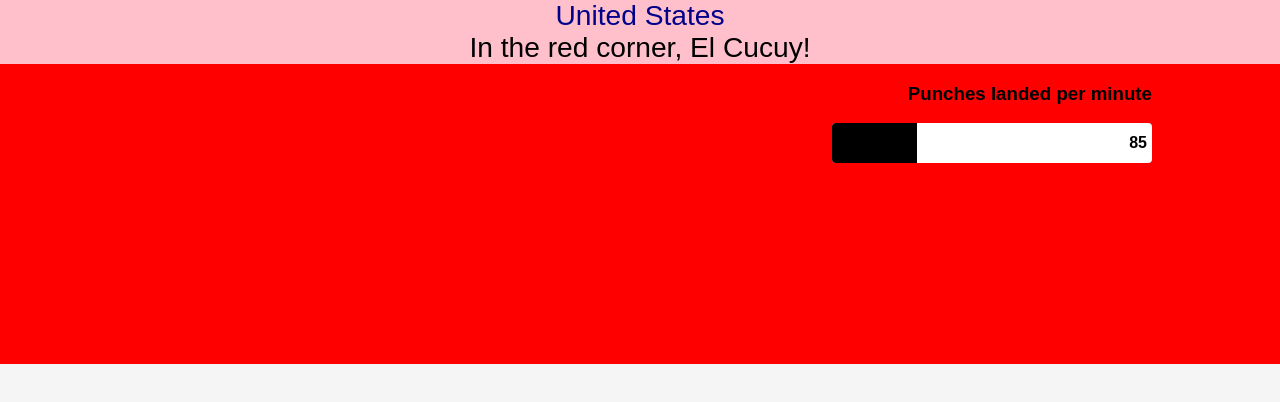
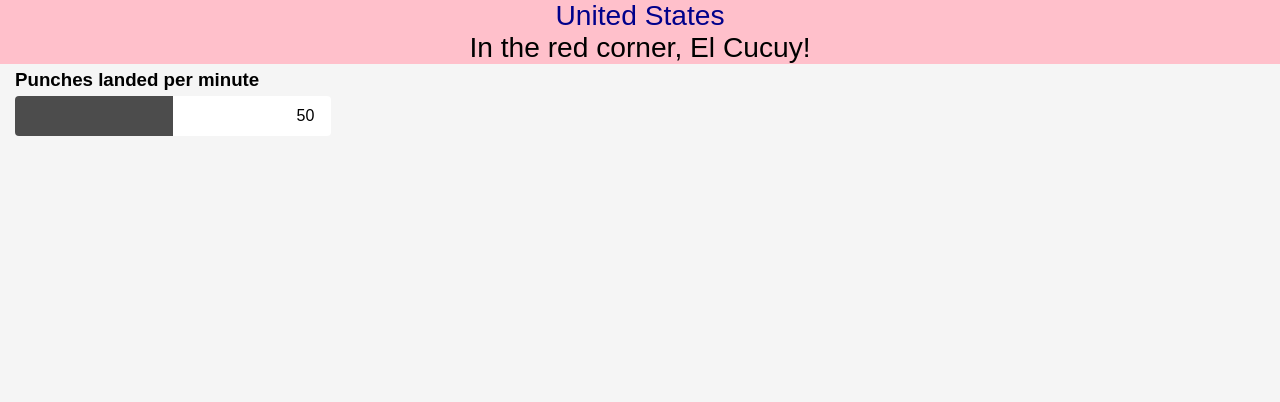
Before and after one commit to ngomichael/ufc-player-info, a React (Create React App) app: page / in a window 1280 px wide. Shown: the top 402 px of the page. Built offline with nearby package versions, Linux system fonts and the light colour scheme.

Commit message:
changed styles in Statistics and changed statisticName from a state to a prop in Header

```diff
--- a/public/index.css
+++ b/public/index.css
@@ -1,8 +1,9 @@
-body {
+html, body {
     margin: 0;
     padding: 0;
     font-family: sans-serif;
     background-color: whitesmoke;
     width: 100%;
+    min-height: 100%;
 
 }
--- a/src/Header.js
+++ b/src/Header.js
@@ -22,7 +22,6 @@
     constructor(props) {
         super(props);
         this.state = {
-            statistic: 'Punches landed per minute',
             fighter: 'El Cucuy',
             country: 'United States'
         };
@@ -40,7 +39,7 @@
                     </div>
                 </div>
                 <div>
-                    <Statistics statistic={this.state.statistic} />
+                    <Statistics statisticName="Punches landed per minute" />
                 </div>
             </div>
         )
--- a/src/Statistics.js
+++ b/src/Statistics.js
@@ -1,16 +1,20 @@
 import React, {Component} from 'react';
 
-const statisticsStyles = {
+// const statisticsStyles = {
+//     paddingRight: '10%',
+//     float: 'right',
+//     width: '100%',
+//     height: '300px',
+//     // marginLeft: '50%'
+// };
+
+const container = {
     display: 'flex',
     flexDirection: 'column',
-    backgroundColor: 'red',
-    alignItems: 'flex-end',
-    paddingRight: '10%',
-    float: 'right',
-    width: '100%',
-    height: '300px',
-    // marginLeft: '50%'
-
+    marginLeft: '15px',
+    // alignItems: 'flex-end',
+    // marginRight: '5%',
+    // position: 'relative'
 };
 
 const outerSkillsBar = {
@@ -22,18 +26,26 @@
     backgroundColor:'white',
     height: '40px',
     borderRadius: '4px',
+
 };
 
 const statNumber = {
-    paddingRight: '5px',
-    transition: 'all 1s ease',
+    display: 'flex',
+    paddingLeft: '22%',
+    position: 'absolute'
 };
 
+const statisticName = {
+    position: 'relative',
+    margin: '5px 0px',
+
+};
 
 function createInnerSkillsStyle(width) {
     const innerSkillsStyle = {
-        width: width + 'px',
+        width: width + '%',
         backgroundColor:'black',
+        opacity: '0.7',
         height: '40px',
         borderBottomLeftRadius: '4px',
         borderTopLeftRadius: '4px',
@@ -47,25 +59,22 @@
     constructor(props) {
         super(props);
         this.state = {
-            number: '0',
+            statisticNumber: '0',
         };
     }
 
     componentDidMount() {
-        setTimeout(function() { this.setState({number: '85'}); }.bind(this), 50);
+        setTimeout(function() { this.setState({statisticNumber: '50'}); }.bind(this), 1);
     }
 
     render() {
         return (
-            <div>
-                <div style={statisticsStyles}>
-                    <h3>{this.props.statistic}</h3>
-                    <div style={outerSkillsBar}>
-                        <div style={createInnerSkillsStyle(this.state.number)} >
-
-                        </div>
-                        <h4 style={statNumber}>{this.state.number}</h4>
+            <div style={container}>
+                <h3 style={statisticName}>{this.props.statisticName}</h3>
+                <div style={outerSkillsBar}>
+                    <div style={createInnerSkillsStyle(this.state.statisticNumber)} >
                     </div>
+                    <div style={statNumber}>{this.state.statisticNumber}</div>
                 </div>
             </div>
         )
```
